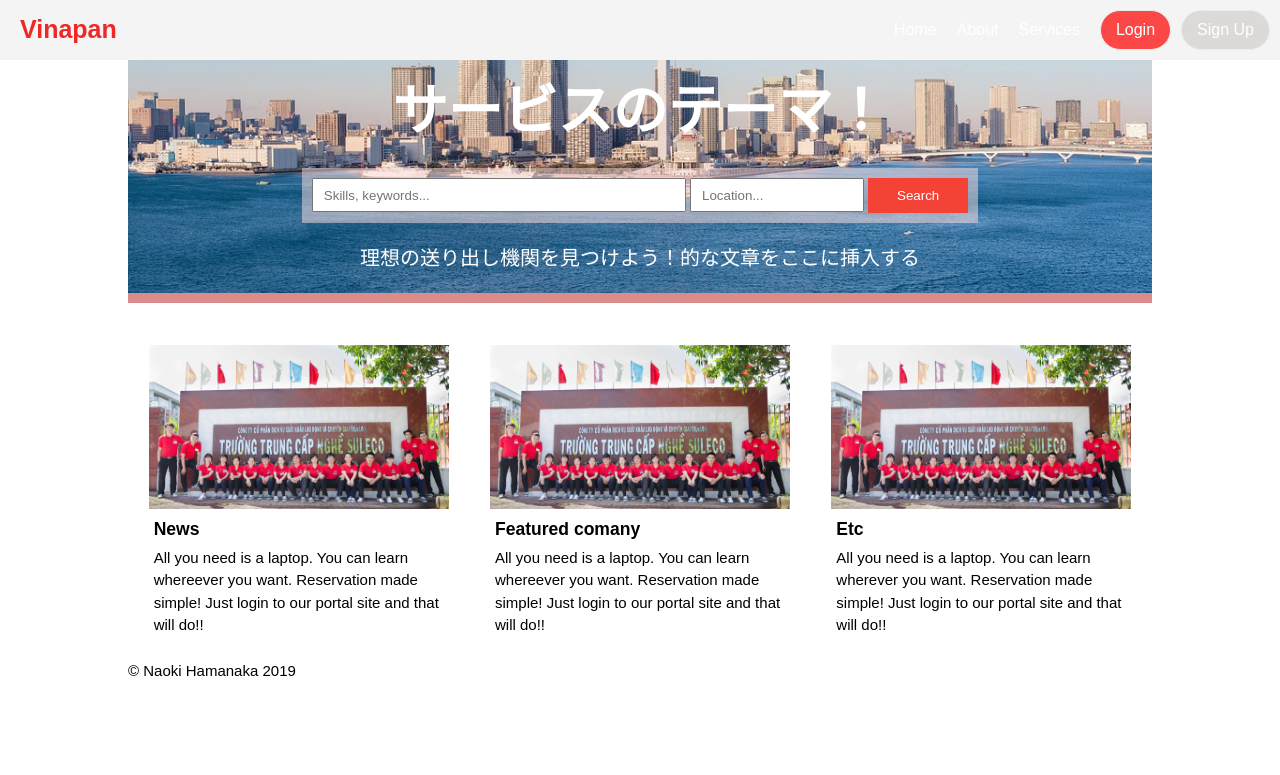
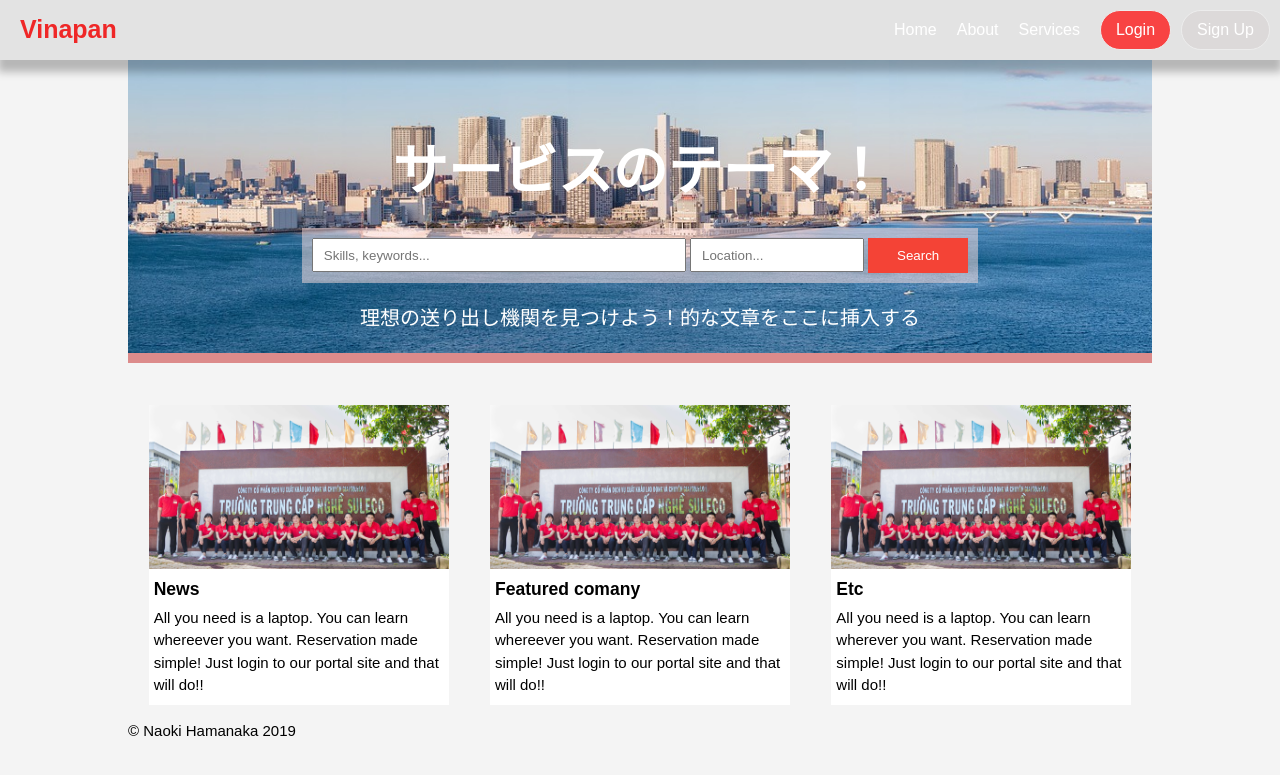
Before and after one commit to hamachonius/jssport_project, a Django app: page / in a window 1280 px wide. Shown: the top 775 px of the page. Run offline with Django 3.2, Linux system fonts and the light colour scheme; style sheets or scripts are compiled from the project's sources; some libraries are stand-ins or nearby versions.

Commit message:
header edit

```diff
--- a/jssport/static/company/base.scss
+++ b/jssport/static/company/base.scss
@@ -2,7 +2,7 @@ body{
   font: 15px/1.5 Arial, Helvetica, sans-serif;
   padding:0;
   margin:0;
-  background-color:white;
+  background-color: rgb(244, 244, 244);
 }
 
 /*Global */
@@ -35,9 +35,9 @@ body{
         }
 
           nav{
-            background: #f4f4f4;
+            background: rgba(225, 225, 225, 0.9);
             padding: 5px 20px;
-
+            box-shadow: 0px 10px 8px 2px #00000040;
           }
               ul{
                 list-style-type: none;
--- a/jssport/static/company/home.scss
+++ b/jssport/static/company/home.scss
@@ -8,6 +8,7 @@
   display: flex;
   justify-content: center;
   align-items: center;
+  margin-top: 60px;
 }
 
 #showcase h1{
--- a/static/company/base.css
+++ b/static/company/base.css
@@ -1,4 +1,4 @@
-body { font: 15px/1.5 Arial, Helvetica, sans-serif; padding: 0; margin: 0; background-color: white; }
+body { font: 15px/1.5 Arial, Helvetica, sans-serif; padding: 0; margin: 0; background-color: #f4f4f4; }
 
 /*Global */
 .container { width: 80%; margin: auto; overflow: hidden; }
@@ -12,7 +12,7 @@ body { font-family: sans-serif; }
 
 header { position: fixed; width: 100%; }
 
-nav { background: #f4f4f4; padding: 5px 20px; }
+nav { background: rgba(225, 225, 225, 0.9); padding: 5px 20px; box-shadow: 0px 10px 8px 2px #00000040; }
 
 ul { list-style-type: none; }
 
--- a/static/company/home.css
+++ b/static/company/home.css
@@ -1,4 +1,4 @@
-#showcase { min-height: 200px; background: url("/static/company/rainbow.jpg") no-repeat 0 -400px; background-size: cover; background-position: center; text-align: center; color: #ffffff; display: flex; justify-content: center; align-items: center; }
+#showcase { min-height: 200px; background: url("/static/company/rainbow.jpg") no-repeat 0 -400px; background-size: cover; background-position: center; text-align: center; color: #ffffff; display: flex; justify-content: center; align-items: center; margin-top: 60px; }
 
 #showcase h1 { margin-top: 70px; font-size: 55px; margin-bottom: 15px; }
 
```
Also changed, not shown: jssport/static/company/companyDetail.scss (+8 -47 lines), 2 other files.
